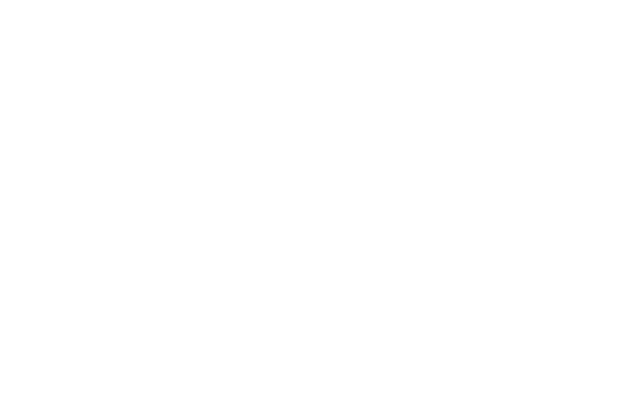
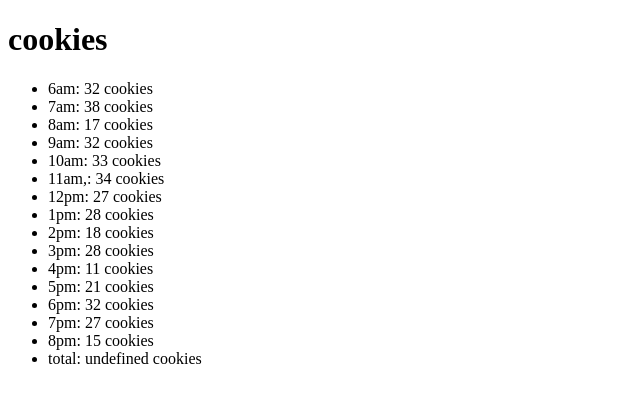
Before and after one commit to suhib-kharoush/cookie-stand, a plain HTML site: page sales.html in a window 1280 px wide. Shown: the whole page, without its empty margins (0-640 px from the left). Drawn offline with Linux system fonts and the light colour scheme.

Commit message:
fixed with saleh's help(TA)

```diff
--- a/sales.html
+++ b/sales.html
@@ -1,23 +1,19 @@
-
 <!DOCTYPE html>
 <html lang="en">
 <head>
-<!-- <script type = "text/javascript" src="js/shop.js"></script>  -->
-<script src="shop.js"></script>
+    <meta charset="UTF-8">
+    <meta http-equiv="X-UA-Compatible" content="IE=edge">
+    <meta name="viewport" content="width=device-width, initial-scale=1.0">
     <title>Document</title>
 </head>
 <body>
-    <div id="parent"></div>
-    <!-- <h2>Seattle</h2>
-    <ul id="seattle"></ul>
-    <h2>Tokyo</h2>
-    <ul id="tokyo"></ul>
-    <h2>Dubai</h2>
-    <ul id="dubai"></ul>
-    <h2>Paris</h2>
-    <ul id="paris"></ul>
-    <h2>Lima</h2>
-    <ul id="lima"></ul> -->
+    <div id="parent">
+<h1>cookies</h1>
+    </div>
+
+
+
+<script src="shop.js"></script>
 
 </body>
 </html>
--- a/shop.js
+++ b/shop.js
@@ -40,29 +40,18 @@ let firstShop = {
         for (let i = 0; i < workingHours.length; i++) {
             this.totalCookies = this.totalCookies + this.AvgSale[i];
 
-            console.log(this.gettotalCookies);
         }
 
     },
 
 
-// render: function(){
-//     let parent = document.getElementById('parent');
-//     console.log(parent);
-//     let unorderedList = document.createElement('ul');
-//     parent.appendChild(unorderedList);
-
-//     let shopName = document.createElement('li');
-//     unorderedList.appendChild(shopName);
-// }
 
 
 }
 
 firstShop.getcusPerHour();
 firstShop.getAvgSale();
-console.log(firstShop);
-// console.log(getcusPerHour, getAvgSale);
+
 
 // // Second shop
 let secondShop = {
@@ -97,7 +86,6 @@ let secondShop = {
         for (let i = 0; i < workingHours.length; i++) {
             this.totalCookies = this.totalCookies + this.AvgSale[i];
 
-            console.log(this.gettotalCookies);
         }
     },
 
@@ -111,7 +99,6 @@ function random(min, max) {
 
 secondShop.getcusPerHour();
 secondShop.getAvgSale();
-console.log(secondShop);
 
 // // // third shop
 let thirdShop = {
@@ -146,13 +133,49 @@ let thirdShop = {
         for (let i = 0; i < workingHours.length; i++) {
             this.totalCookies = this.totalCookies + this.AvgSale[i];
 
-            console.log(this.gettotalCookies);
         }
     },
 
+    render:function(){
 
+        let parent= document.getElementById('parent');
+        console.log(parent);
+
+
+        let shopName = document.createElement('h3');
+
+        parent.appendChild(shopName);
+
+
+        shopName.textContent = this.locationName;
+
+        let unorderedList=document.createElement('ul');
+
+        parent.appendChild(unorderedList);
+
+
+        for(let i =0;i<workingHours.length;i++){
+
+          let listItem=document.createElement('li');
+
+          unorderedList.appendChild(listItem);
+
+          listItem.textContent = `${workingHours[i]}: ${this.cusPerHour[i]} cookies`
+        }
+
+
+        let totalItem = document.createElement('li');
+
+        unorderedList.appendChild(totalItem);
+
+        totalItem.textContent=`total: ${this.total} cookies`;
+
+      }
 }
-
+thirdShop.getcusPerHour();
+thirdShop.getAvgSale();
+thirdShop.gettotalCookies();
+thirdShop.render();
 function random(min, max) {
     return Math.floor(Math.random() * (max - min + 1) + min);
 
@@ -160,7 +183,6 @@ function random(min, max) {
 
 thirdShop.getcusPerHour();
 thirdShop.getAvgSale();
-console.log(thirdShop);
 // // // fourth shop
 let fourthShop = {
     location: 'Paris',
@@ -194,7 +216,6 @@ let fourthShop = {
         for (let i = 0; i < workingHours.length; i++) {
             this.totalCookies = this.totalCookies + this.AvgSale[i];
 
-            console.log(this.gettotalCookies);
         }
     },
 
@@ -208,7 +229,7 @@ function random(min, max) {
 
 fourthShop.getcusPerHour();
 fourthShop.getAvgSale();
-console.log(fourthShop);
+
 
 // // // fifth shop
 let fifthShop = {
@@ -241,9 +262,9 @@ let fifthShop = {
 
     gettotalCookies: function () {
         for (let i = 0; i < workingHours.length; i++) {
-            this.totalCookies = this.totalCookies + this.AvgSale[i];
+            this.totalCookies = this.totawlCookies + this.AvgSale[i];
 
-            console.log(this.gettotalCookies);
+             e.log(this.gettotalCookies);
         }
     },
 
@@ -254,7 +275,3 @@ function random(min, max) {
     return Math.floor(Math.random() * (max - min + 1) + min);
 
 }
-
-fifthShop.getcusPerHour();
-fifthShop.getAvgSale();
-console.log(fifthShop);
```
